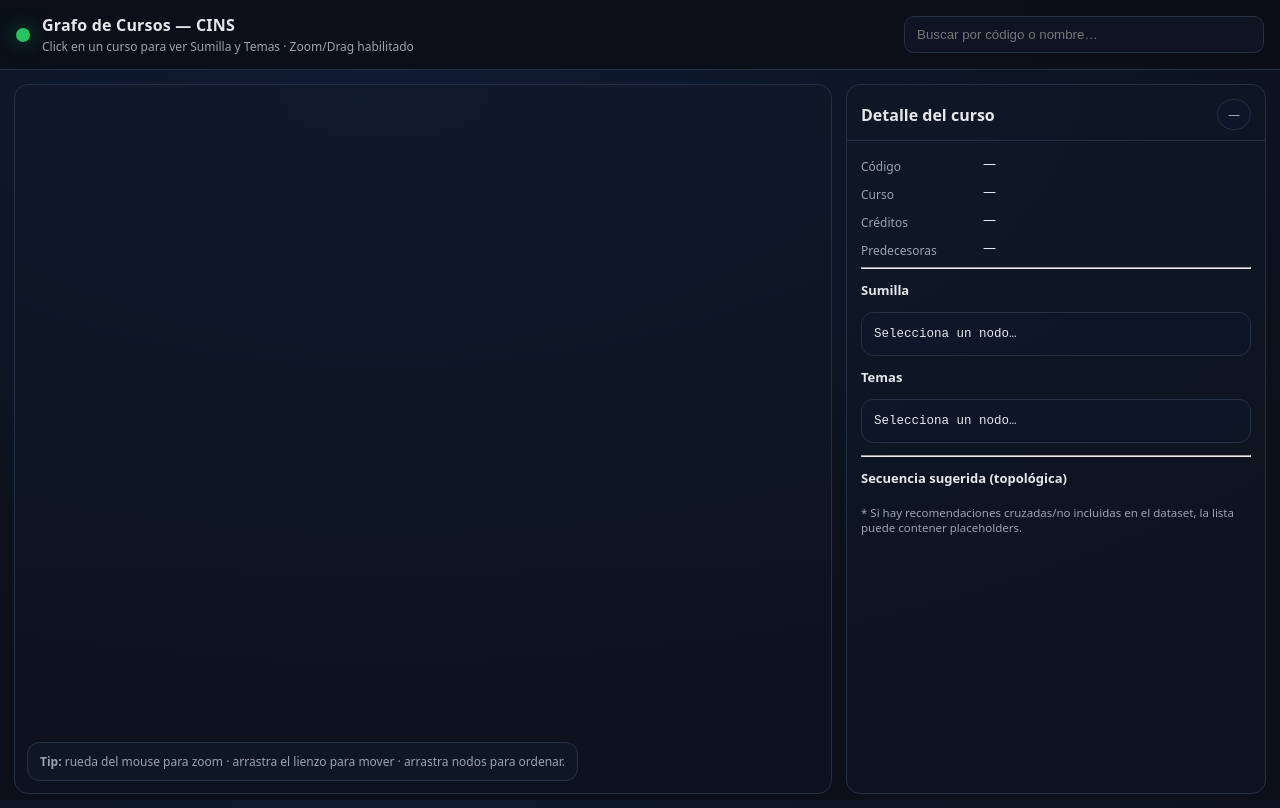
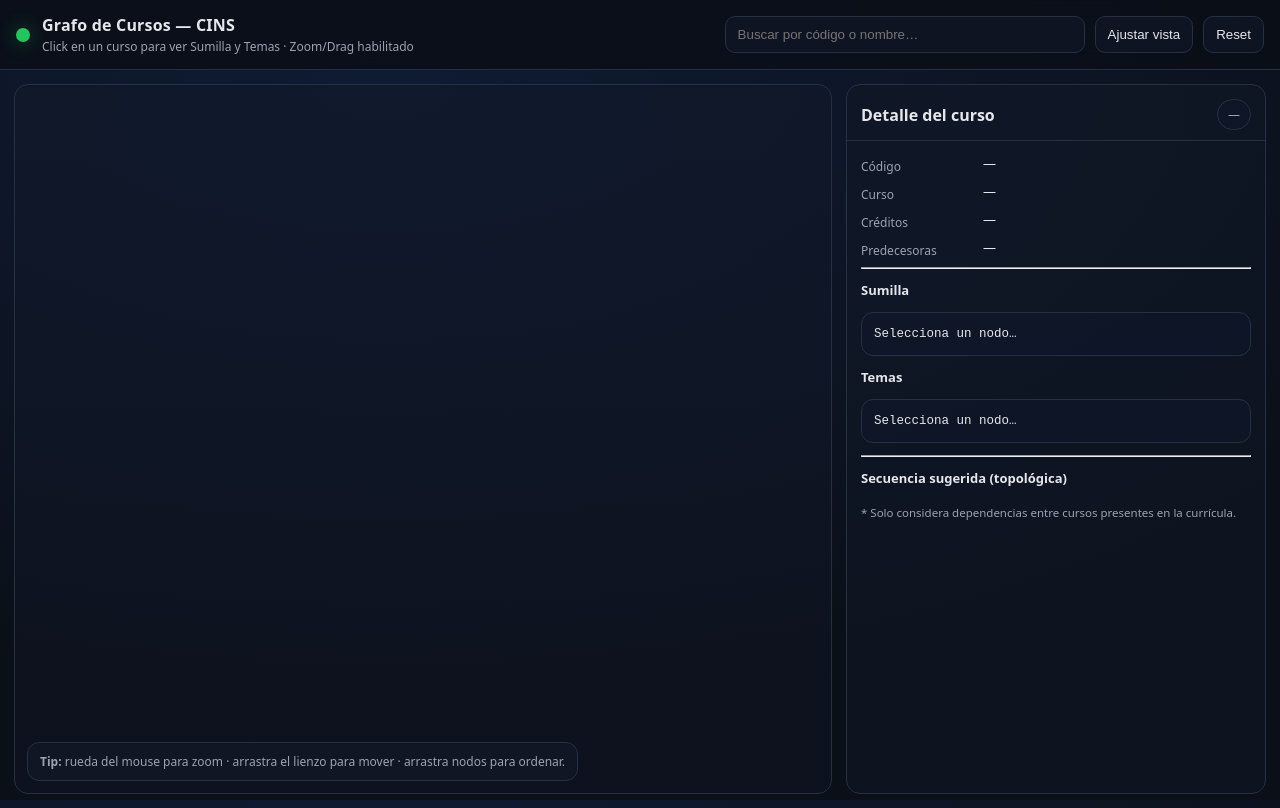
Before and after one commit to dcastilloo/DesarrolloSoftware-ISIL, a plain HTML site: page index.html in a window 1280 px wide. Drawn offline with nearby package versions, Linux system fonts and the light colour scheme.

Commit message:
Update index.html

```diff
--- a/index.html
+++ b/index.html
@@ -3,13 +3,13 @@
 <head>
   <meta charset="utf-8" />
   <meta name="viewport" content="width=device-width,initial-scale=1" />
-  <title>Grafo de Cursos (CINS) — Secuencia Sugerida</title>
+  <title>Grafo de Cursos — CINS</title>
 
   <!-- vis-network -->
   <link rel="stylesheet" href="https://unpkg.com/vis-network/styles/vis-network.min.css">
-
   <link rel="stylesheet" href="styles.css" />
 </head>
+
 <body>
   <header class="topbar">
     <div class="brand">
@@ -31,6 +31,8 @@
         autocorrect="off"
         spellcheck="false"
       />
+      <button id="fitBtn" type="button">Ajustar vista</button>
+      <button id="resetBtn" type="button">Reset</button>
     </div>
   </header>
 
@@ -81,7 +83,7 @@
           <div class="section-title">Secuencia sugerida (topológica)</div>
           <ol id="pOrder" class="order"></ol>
           <div class="note">
-            * Si hay recomendaciones cruzadas/no incluidas en el dataset, la lista puede contener placeholders.
+            * Solo considera dependencias entre cursos presentes en la currícula.
           </div>
         </div>
       </div>
```
